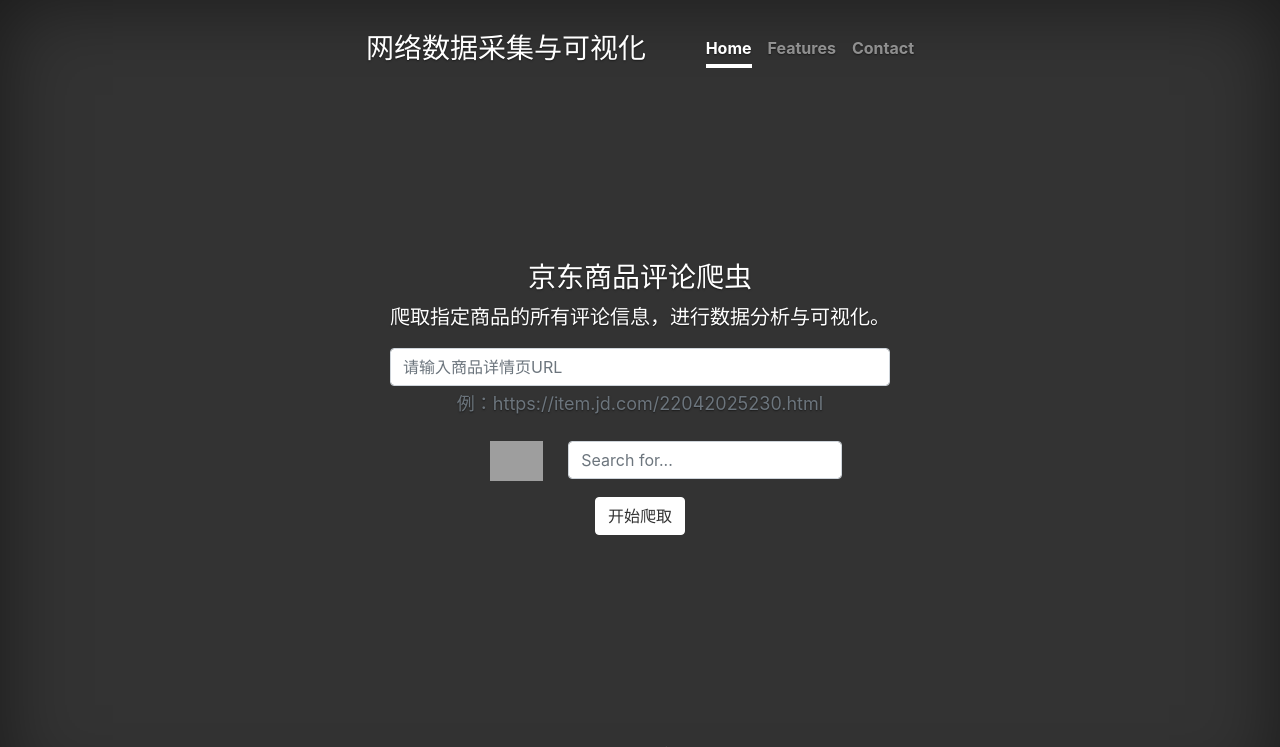
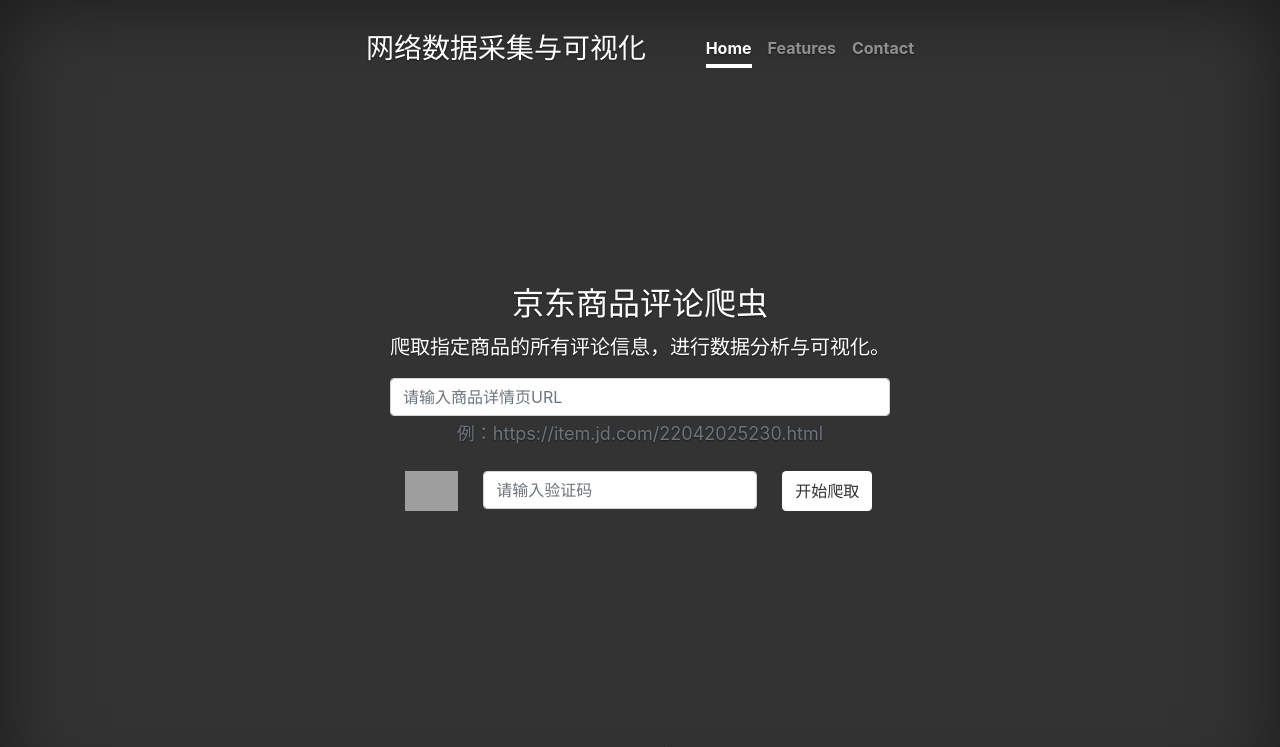
Before and after one commit to fgksgf/DCVS, a Flask app: page / in a window 1280 px wide. Shown: the top 747 px of the page. Run offline with Flask 2, Linux system fonts and the light colour scheme; some libraries are stand-ins or nearby versions; grey boxes are pictures that could not be loaded.

Commit message:
refactor:使用模板继承

```diff
--- /dev/null
+++ b/templates/base.html
@@ -0,0 +1,45 @@
+<html>
+<head>
+    <meta charset="utf-8">
+    <meta name="viewport" content="width=device-width, initial-scale=1, shrink-to-fit=no">
+
+    {% if title %}
+    <title>{{ title }}</title>
+    {% else %}
+    <title>网络数据采集与可视化系统</title>
+    {% endif %}
+
+    <link href="/static/css/bootstrap.css" rel="stylesheet">
+    <link href="/static/css/index.css" rel="stylesheet">
+</head>
+
+<body class="text-center">
+<div class="cover-container d-flex h-100 p-3 mx-auto flex-column">
+    <header class="masthead mb-auto">
+        <div id="brand">
+            <h3 class="masthead-brand">网络数据采集与可视化</h3>
+        </div>
+        <nav class="nav nav-masthead justify-content-center">
+            <a class="nav-link active" href="#">Home</a>
+            <a class="nav-link" href="#">Features</a>
+            <a class="nav-link" href="#">Contact</a>
+        </nav>
+    </header>
+
+    {% block app_content %}{% endblock %}
+
+    <footer class="mastfoot mt-auto">
+        <div class="inner">
+            <p>Copyright © <a href="https://zerone01.coding.me/">@JHX</a> 2019 | Powered by <a
+                    href="http://flask.pocoo.org/">Flask</a></p>
+        </div>
+    </footer>
+</div>
+
+<script src="https://code.jquery.com/jquery-3.3.1.js"
+        integrity="sha256-2Kok7MbOyxpgUVvAk/HJ2jigOSYS2auK4Pfzbm7uH60="
+        crossorigin="anonymous"></script>
+<script src="/static/js/bootstrap.js"></script>
+<script src="/static/js/jd.js"></script>
+</body>
+</html>
--- a/templates/index.html
+++ b/templates/index.html
@@ -1,120 +1,32 @@
-<!doctype html>
-<html lang="en">
-<head>
-    <meta charset="utf-8">
-    <meta name="viewport" content="width=device-width, initial-scale=1, shrink-to-fit=no">
-    <meta name="description" content="">
-    <meta name="author" content="">
+{% extends "base.html" %}
 
-    <title>分布式网络数据采集与可视化系统</title>
-
-    <link href="../static/css/bootstrap.css" rel="stylesheet">
-    <link href="../static/css/index.css" rel="stylesheet">
-
-    <!--<link href="/static/css/bootstrap.css" rel="stylesheet">-->
-    <!--<link href="/static/css/index.css" rel="stylesheet">-->
-</head>
-
-<body class="text-center">
-
-<div class="cover-container d-flex h-100 p-3 mx-auto flex-column">
-    <header class="masthead mb-auto">
-        <div id="brand">
-            <h3 class="masthead-brand">网络数据采集与可视化</h3>
-        </div>
-        <nav class="nav nav-masthead justify-content-center">
-            <a class="nav-link active" href="#">Home</a>
-            <a class="nav-link" href="#">Features</a>
-            <a class="nav-link" href="#">Contact</a>
-        </nav>
-    </header>
-
+{% block app_content %}
 <main role="main" class="inner cover">
-        <h3 class="cover-heading">京东商品评论爬虫</h3>
+    <h2 class="cover-heading">京东商品评论爬虫</h2>
     <p class="lead">爬取指定商品的所有评论信息，进行数据分析与可视化。</p>
     <form>
         <div class="form-group">
-                <input type="text" class="form-control" aria-describedby="urlHelp"
+            <input id="url-input" type="text" class="form-control" aria-describedby="urlHelp"
                    placeholder="请输入商品详情页URL">
             <small id="urlHelp" class="form-text text-muted">例：https://item.jd.com/22042025230.html
             </small>
             <br>
             <div class="input-group">
-                    <div style="margin-left: 20%;margin-right: 5%">
-                        <img src="../static/img/xhyw.png" onclick="this.src='/code?'+ Math.random()" style="height: 40px;">
+                <div style="margin-left: 3%;margin-right: 5%">
+                    <img src="/code " onclick="this.src='/code?'+ Math.random()" style="height: 40px;" alt="验证码图片" title="点击图片换一张">
                 </div>
-                    <div style="height: 40px">
-                        <input type="text" class="form-control" placeholder="Search for...">
+                <div style="height: 40px;margin-right: 5%">
+                    <input id="code-input" type="text" class="form-control" placeholder="请输入验证码">
                 </div>
-                </div><!-- /input-group -->
-                <!--<img src="/code " onclick="this.src='/code?'+ Math.random()">-->
-                <!--<input type="text" class="form-control" placeholder="请输入验证码" style="display: inline">-->
+                <button type="button" id="btn1" class="btn btn-secondary">开始爬取</button>
+            </div>
         </div>
     </form>
     <div class="alert alert-dark fade show" role="alert" style="display: none;">
-            <strong>正在爬取评论信息，请稍候......</strong>
+        <strong>正在处理，请稍候......</strong>
     </div>
     <p>
-            <button type="button" id="btn1" class="btn btn-secondary">开始爬取</button>
+
     </p>
 </main>
-
-
-    <footer class="mastfoot mt-auto">
-        <div class="inner">
-            <p>Copyright © <a href="https://zerone01.coding.me/">@JHX</a> 2019 | Powered by <a
-                    href="http://flask.pocoo.org/">Flask</a></p>
-        </div>
-    </footer>
-</div>
-
-<script
-        src="https://code.jquery.com/jquery-3.3.1.js"
-        integrity="sha256-2Kok7MbOyxpgUVvAk/HJ2jigOSYS2auK4Pfzbm7uH60="
-        crossorigin="anonymous"></script>
-<script src="../static/js/bootstrap.js"></script>
-<!--<script src="/static/js/bootstrap.js"></script>-->
-<script>
-    $("#btn1").on('click', function () {
-        const url = $('input').val();
-
-        // 检验输入是否为空
-        if (url.length === 0) {
-            alert('请输入商品详情页URL!');
-            return;
-        }
-
-        // 隐藏按钮，防止重复请求
-        $('#btn1').css('display', 'none');
-
-        // 正则验证URL是否符合格式
-        const pattern = /^(http(s)?:\/\/item\.jd\.com\/)[0-9]+(\.html)$/;
-        const re = new RegExp(pattern);
-        if (!re.test(url)) {
-            alert('URL不符合示例格式，请重试！');
-            return;
-        }
-
-        const pid = url.substr(20);
-        $('.alert').css('display', 'block');
-        $.ajax({
-            type: 'GET',                         //请求方式为post方式
-            url: 'crawl/jd/' + pid,              //请求地址
-            dataType: 'json',                    //服务器返回类型为JSON类型
-            success: function (data) {           //请求成功后的回调函数
-                if (data.result === 'ok') {
-                    alert('爬取完成！');
-                    // 页面跳转
-                    location.href = 'http://' + location.host + '/analyze/jd/bar/' + data.pid
-                }
-            },
-            error: function () {
-                alert('连接服务器失败，请稍后重试！');
-                $('.alert').css('display', 'none');
-                $('#btn1').css('display', 'inline');
-            }
-        });
-    });
-</script>
-</body>
-</html>
+{% endblock %}
```
Lines whose indentation alone changed are shown as unchanged.
